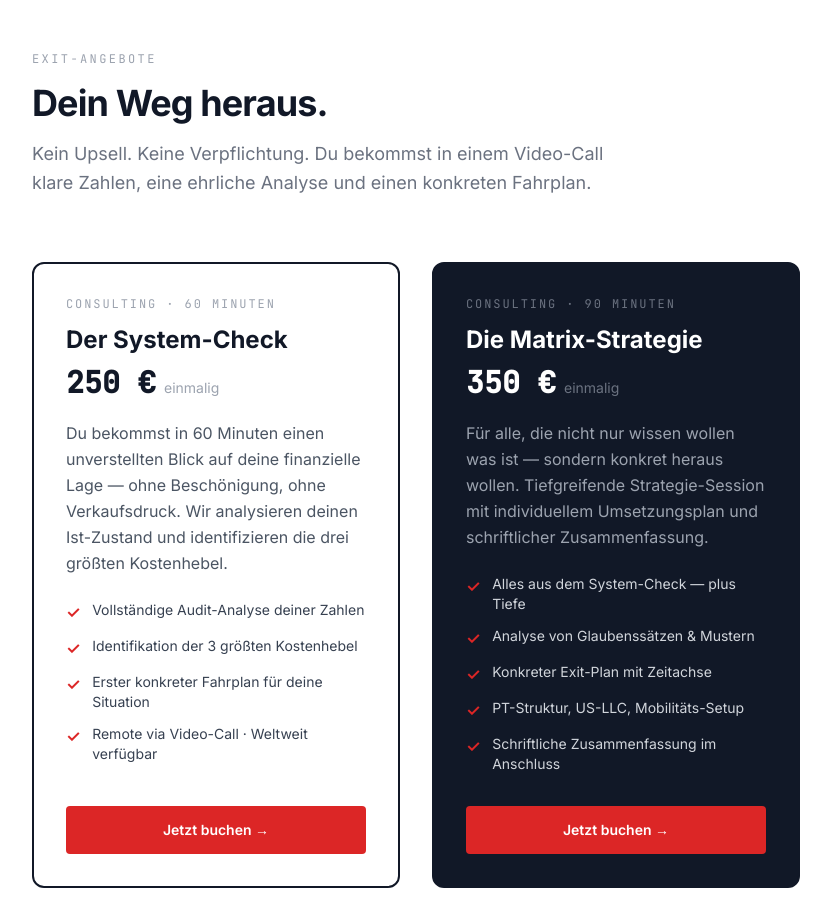
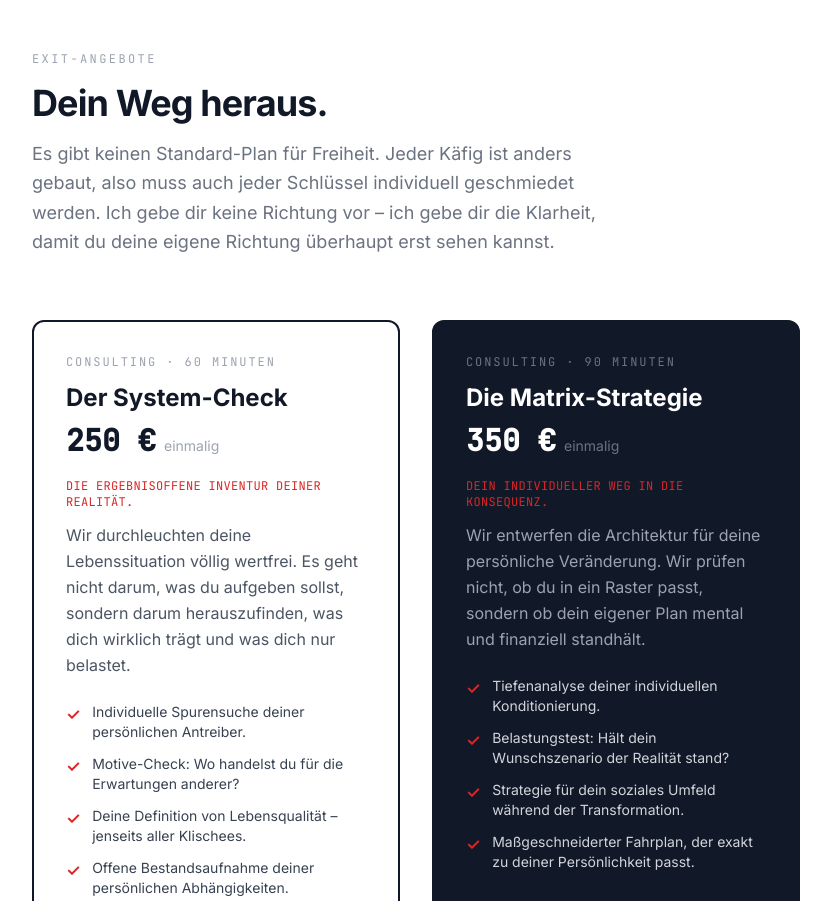
Before and after one commit to freespiritnature2024/CL-Global-Web, a plain HTML site: page index.html in a window 1280 px wide. Shown: the part 5300-6201 px from the top of the page, without its empty margins (120-951 px from the left). Drawn offline with nearby package versions, Linux system fonts and the light colour scheme.

Commit message:
Update index.html

```diff
--- a/index.html
+++ b/index.html
@@ -692,7 +692,7 @@ select.ifield { cursor:pointer; }
   <div class="max-w-5xl mx-auto px-6">
     <p class="mono text-xs tracking-[0.2em] uppercase text-gray-400 mb-4">Exit-Angebote</p>
     <h2 class="text-4xl font-bold text-gray-900 tracking-tight mb-4">Dein Weg heraus.</h2>
-    <p class="text-lg text-gray-500 leading-relaxed mb-16 max-w-xl">Kein Upsell. Keine Verpflichtung. Du bekommst in einem Video-Call klare Zahlen, eine ehrliche Analyse und einen konkreten Fahrplan.</p>
+    <p class="text-lg text-gray-500 leading-relaxed mb-16 max-w-xl">Es gibt keinen Standard-Plan für Freiheit. Jeder Käfig ist anders gebaut, also muss auch jeder Schlüssel individuell geschmiedet werden. Ich gebe dir keine Richtung vor – ich gebe dir die Klarheit, damit du deine eigene Richtung überhaupt erst sehen kannst.</p>
 
     <!-- Consulting Cards -->
     <div class="grid grid-cols-1 md:grid-cols-2 gap-8 max-w-3xl mb-16">
@@ -706,13 +706,13 @@ select.ifield { cursor:pointer; }
             <span class="text-3xl font-bold text-gray-900 mono">250 €</span>
             <span class="text-sm text-gray-400">einmalig</span>
           </div>
-          <p class="text-base text-gray-600 leading-relaxed">Du bekommst in 60 Minuten einen unverstellten Blick auf deine finanzielle Lage — ohne Beschönigung, ohne Verkaufsdruck. Wir analysieren deinen Ist-Zustand und identifizieren die drei größten Kostenhebel.</p>
+          <p class="mono text-xs tracking-wide uppercase mb-3" style="color:#DC2626">Die ergebnisoffene Inventur deiner Realität.</p><p class="text-base text-gray-600 leading-relaxed">Wir durchleuchten deine Lebenssituation völlig wertfrei. Es geht nicht darum, was du aufgeben sollst, sondern darum herauszufinden, was dich wirklich trägt und was dich nur belastet.</p>
         </div>
         <ul class="space-y-3 mb-8 flex-1">
-          <li class="flex items-start gap-3"><span style="color:#DC2626;font-weight:700;flex-shrink:0">✓</span><span class="text-sm text-gray-700">Vollständige Audit-Analyse deiner Zahlen</span></li>
-          <li class="flex items-start gap-3"><span style="color:#DC2626;font-weight:700;flex-shrink:0">✓</span><span class="text-sm text-gray-700">Identifikation der 3 größten Kostenhebel</span></li>
-          <li class="flex items-start gap-3"><span style="color:#DC2626;font-weight:700;flex-shrink:0">✓</span><span class="text-sm text-gray-700">Erster konkreter Fahrplan für deine Situation</span></li>
-          <li class="flex items-start gap-3"><span style="color:#DC2626;font-weight:700;flex-shrink:0">✓</span><span class="text-sm text-gray-700">Remote via Video-Call · Weltweit verfügbar</span></li>
+          <li class="flex items-start gap-3"><span style="color:#DC2626;font-weight:700;flex-shrink:0">✓</span><span class="text-sm text-gray-700">Individuelle Spurensuche deiner persönlichen Antreiber.</span></li>
+          <li class="flex items-start gap-3"><span style="color:#DC2626;font-weight:700;flex-shrink:0">✓</span><span class="text-sm text-gray-700">Motive-Check: Wo handelst du für die Erwartungen anderer?</span></li>
+          <li class="flex items-start gap-3"><span style="color:#DC2626;font-weight:700;flex-shrink:0">✓</span><span class="text-sm text-gray-700">Deine Definition von Lebensqualität – jenseits aller Klischees.</span></li>
+          <li class="flex items-start gap-3"><span style="color:#DC2626;font-weight:700;flex-shrink:0">✓</span><span class="text-sm text-gray-700">Offene Bestandsaufnahme deiner persönlichen Abhängigkeiten.</span></li>
         </ul>
         <a href="mailto:info@cl-global-consulting.com?subject=System-Check buchen" class="block text-center text-white text-sm font-semibold py-3.5 transition-colors rounded" style="background:#DC2626" onmouseover="this.style.background='#b91c1c'" onmouseout="this.style.background='#DC2626'">Jetzt buchen →</a>
       </div>
@@ -726,14 +726,13 @@ select.ifield { cursor:pointer; }
             <span class="text-3xl font-bold text-white mono">350 €</span>
             <span class="text-sm text-gray-500">einmalig</span>
           </div>
-          <p class="text-base text-gray-400 leading-relaxed">Für alle, die nicht nur wissen wollen was ist — sondern konkret heraus wollen. Tiefgreifende Strategie-Session mit individuellem Umsetzungsplan und schriftlicher Zusammenfassung.</p>
+          <p class="mono text-xs tracking-wide uppercase mb-3" style="color:#DC2626">Dein individueller Weg in die Konsequenz.</p><p class="text-base text-gray-400 leading-relaxed">Wir entwerfen die Architektur für deine persönliche Veränderung. Wir prüfen nicht, ob du in ein Raster passt, sondern ob dein eigener Plan mental und finanziell standhält.</p>
         </div>
         <ul class="space-y-3 mb-8 flex-1">
-          <li class="flex items-start gap-3"><span style="color:#DC2626;font-weight:700;flex-shrink:0">✓</span><span class="text-sm text-gray-300">Alles aus dem System-Check — plus Tiefe</span></li>
-          <li class="flex items-start gap-3"><span style="color:#DC2626;font-weight:700;flex-shrink:0">✓</span><span class="text-sm text-gray-300">Analyse von Glaubenssätzen &amp; Mustern</span></li>
-          <li class="flex items-start gap-3"><span style="color:#DC2626;font-weight:700;flex-shrink:0">✓</span><span class="text-sm text-gray-300">Konkreter Exit-Plan mit Zeitachse</span></li>
-          <li class="flex items-start gap-3"><span style="color:#DC2626;font-weight:700;flex-shrink:0">✓</span><span class="text-sm text-gray-300">PT-Struktur, US-LLC, Mobilitäts-Setup</span></li>
-          <li class="flex items-start gap-3"><span style="color:#DC2626;font-weight:700;flex-shrink:0">✓</span><span class="text-sm text-gray-300">Schriftliche Zusammenfassung im Anschluss</span></li>
+          <li class="flex items-start gap-3"><span style="color:#DC2626;font-weight:700;flex-shrink:0">✓</span><span class="text-sm text-gray-300">Tiefenanalyse deiner individuellen Konditionierung.</span></li>
+          <li class="flex items-start gap-3"><span style="color:#DC2626;font-weight:700;flex-shrink:0">✓</span><span class="text-sm text-gray-300">Belastungstest: Hält dein Wunschszenario der Realität stand?</span></li>
+          <li class="flex items-start gap-3"><span style="color:#DC2626;font-weight:700;flex-shrink:0">✓</span><span class="text-sm text-gray-300">Strategie für dein soziales Umfeld während der Transformation.</span></li>
+          <li class="flex items-start gap-3"><span style="color:#DC2626;font-weight:700;flex-shrink:0">✓</span><span class="text-sm text-gray-300">Maßgeschneiderter Fahrplan, der exakt zu deiner Persönlichkeit passt.</span></li>
         </ul>
         <a href="mailto:info@cl-global-consulting.com?subject=Matrix-Strategie buchen" class="block text-center text-white text-sm font-semibold py-3.5 transition-colors rounded" style="background:#DC2626" onmouseover="this.style.background='#b91c1c'" onmouseout="this.style.background='#DC2626'">Jetzt buchen →</a>
       </div>
```
